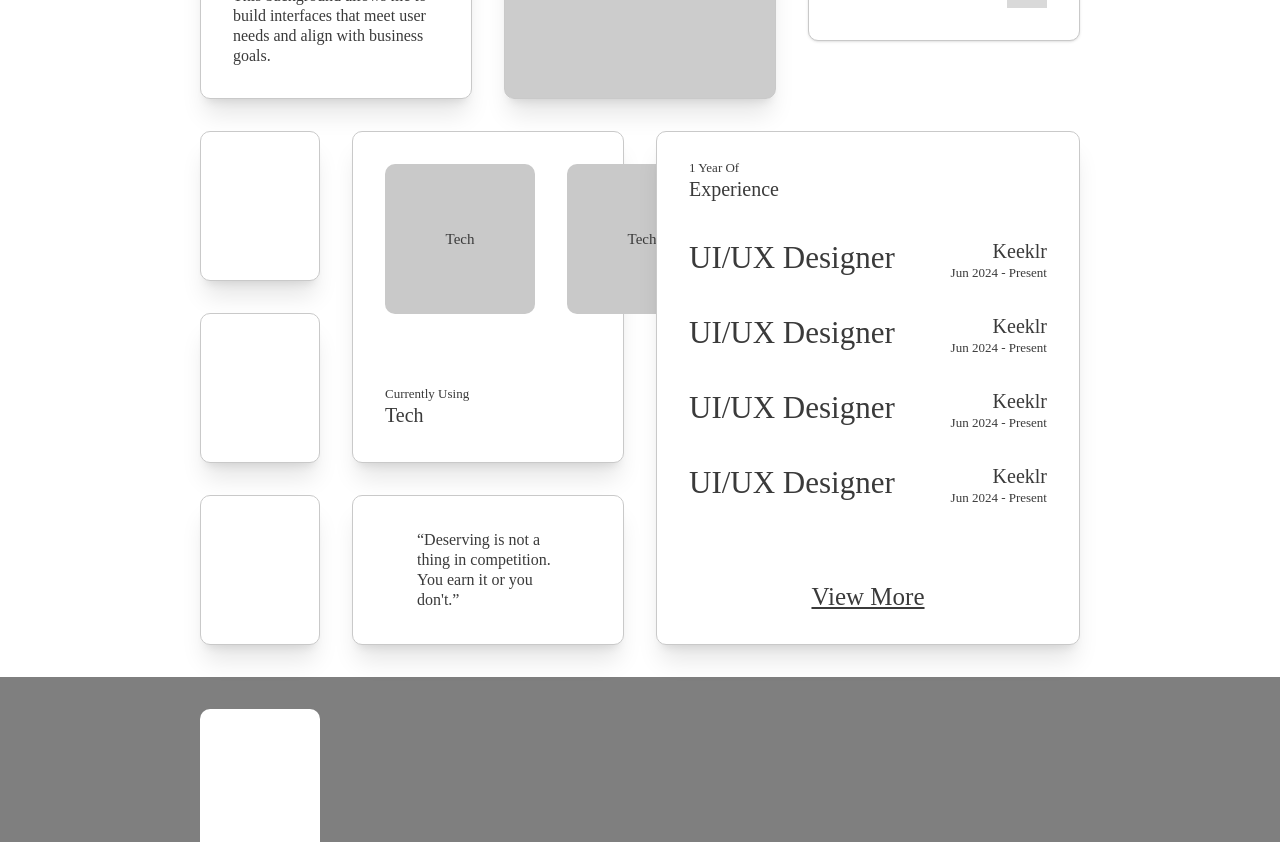
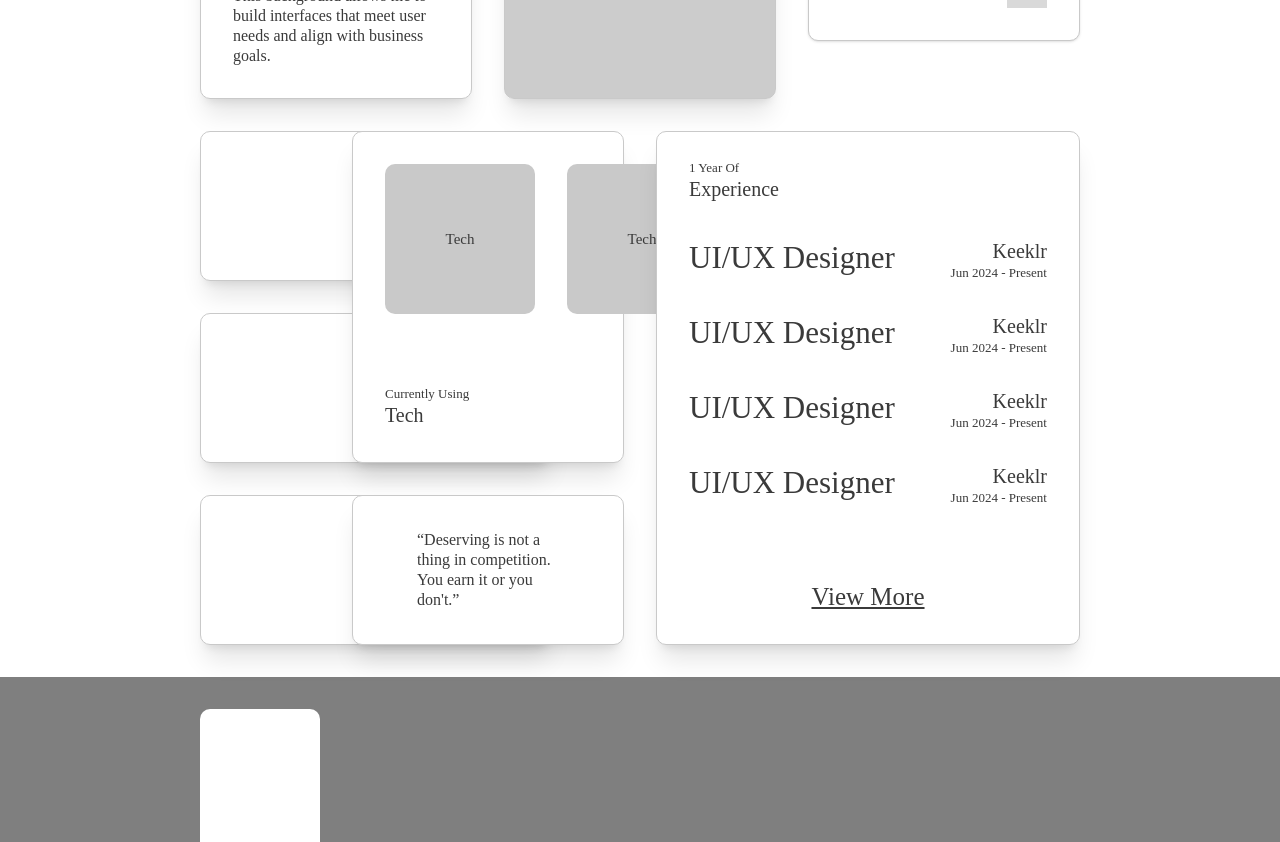
Before and after one commit to boi-git/protfolio_react, a Next.js app in the folder project-portfolio-react/: page / in a window 1280 px wide. Shown: the part 520-1362 px from the top of the page. Built offline with nearby package versions, Linux system fonts and the light colour scheme.

Commit message:
Update Second Row
On Larger Screen have problem

```diff
--- a/project-portfolio-react/src/app/page.js
+++ b/project-portfolio-react/src/app/page.js
@@ -103,19 +103,22 @@ export default function Home() {
         </div>
       </div>
 
+      {/*Second Row*/}
       <div className="w-full px-[16px] sm:px-[32px] lg:px-[200px] pt-8 grid grid-cols-12 gap-8">
         <div className="col-span-12 sm:col-span-12 lg:col-span-6 flex-col justify-start items-start gap-8 inline-flex grid grid-cols-12">
-          <div className="col-span-4 flex-col justify-start items-start gap-8 inline-flex">
-            <div className="h-[150px] w-full bg-white rounded-[10px] shadow-xl border border-[#c9c9c9] justify-start items-center inline-flex">
+          {/* <div className="col-span-12 sm:col-span-12 lg:col-span-4 flex-col justify-start items-start gap-8 inline-flex"> */}
+          <div className="col-span-12 sm:col-span-12 lg:col-span-4 grid grid-cols-12 gap-8">
+            <div className="col-span-6 lg:col-span-12 h-[150px] w-full bg-white rounded-[10px] shadow-xl border border-[#c9c9c9] justify-start items-center inline-flex">
               <div className="justify-center items-center flex"></div>
             </div>
-            <div className="h-[150px] w-full bg-white rounded-[10px] shadow-xl border border-[#c9c9c9] justify-start items-center inline-flex">
+            <div className="col-span-6 lg:col-span-12 h-[150px] w-full bg-white rounded-[10px] shadow-xl border border-[#c9c9c9] justify-start items-center inline-flex">
               <div className="justify-center items-center flex"></div>
             </div>
-            <div className="h-[150px] w-full bg-white rounded-[10px] shadow-xl border border-[#c9c9c9] justify-start items-center inline-flex">
+            <div className="col-span-6 lg:col-span-12 h-[150px] w-full bg-white rounded-[10px] shadow-xl border border-[#c9c9c9] justify-start items-center inline-flex">
               <div className="justify-center items-center flex"></div>
             </div>
           </div>
+
           <div className="h-full col-span-8 flex-col justify-start items-start gap-8 inline-flex">
             <div className="flex-grow  w-full p-8 bg-white rounded-[10px] shadow-xl border border-[#c9c9c9] flex-col justify-start items-start inline-flex">
               <div className="justify-start items-center gap-8 inline-flex">
@@ -222,6 +225,7 @@ export default function Home() {
           </div>
         </div>
       </div>
+
       <div className="w-full pt-8 justify-start items-center gap-8 inline-flex">
         <div className="h-[650px] px-[200px] flex-grow py-8 bg-black/50 justify-start items-center gap-8 inline-flex grid grid-cols-12">
           <div className="h-full col-span-2 flex-col justify-start items-start gap-8 inline-flex overflow-hidden">
```
